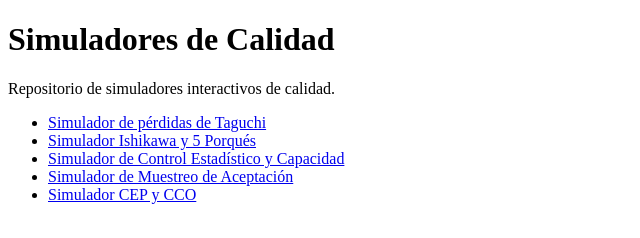
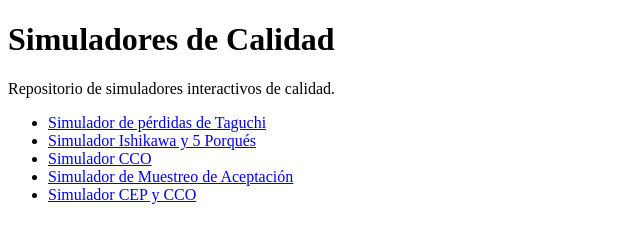
Before and after one commit to Kasonuv/Calidad, a plain HTML site: page index.html in a window 1280 px wide. Shown: the whole page, without its empty margins (0-640 px from the left). Drawn offline with Linux system fonts and the light colour scheme.

Commit message:
Update index.html

```diff
--- a/index.html
+++ b/index.html
@@ -4,6 +4,7 @@
   <meta charset="UTF-8">
   <title>Simuladores de Calidad</title>
 </head>
+
 <body>
   <h1>Simuladores de Calidad</h1>
 
@@ -19,7 +20,7 @@
     </li>
 
     <li>
-      <a href="CCO/">Simulador de Control Estadístico y Capacidad</a>
+      <a href="CCO/">Simulador CCO</a>
     </li>
 
     <li>
```
